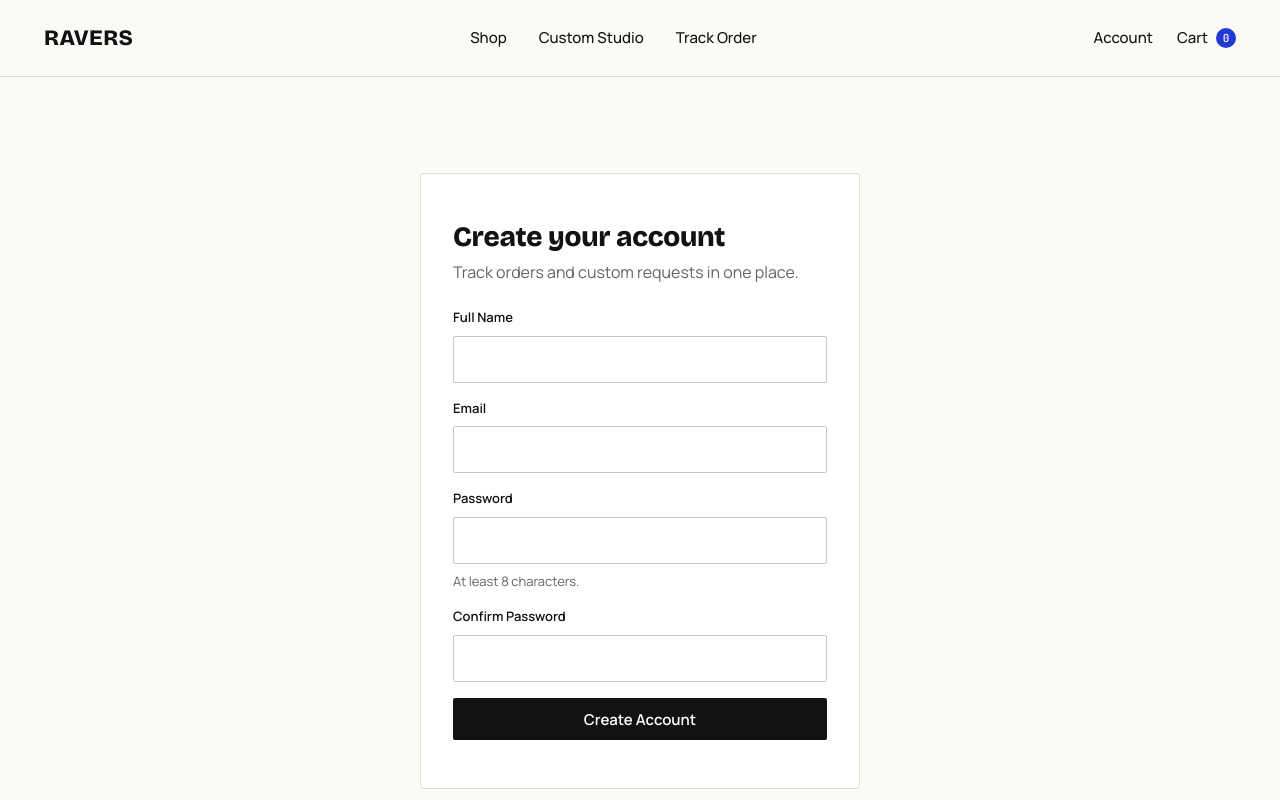
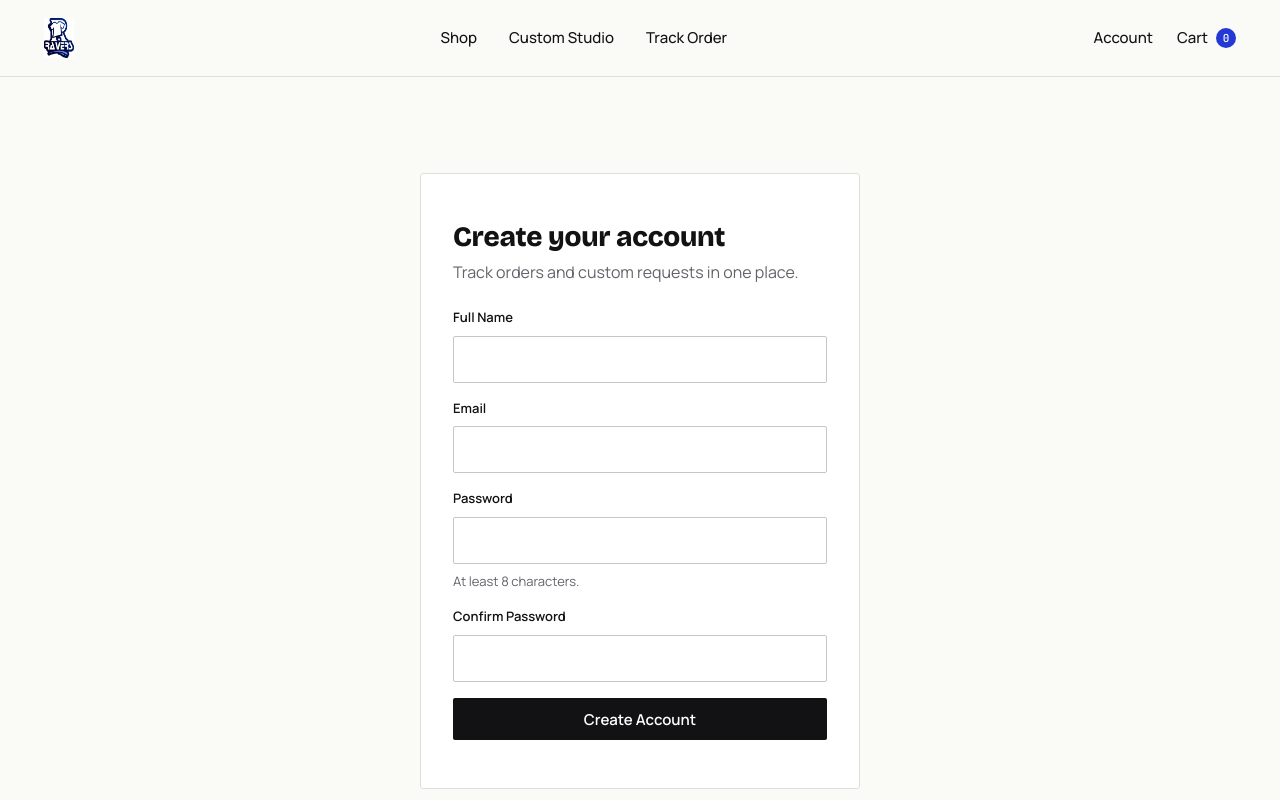
Before and after one commit to niyiartz24/ravers-commerce, a plain HTML site: page client/register.html in a window 1280 px wide. Shown: the top 800 px of the page. Drawn offline with nearby package versions, Linux system fonts and the light colour scheme.

Commit message:
Replace text logo with image logo in header

```diff
--- a/client/register.html
+++ b/client/register.html
@@ -13,7 +13,7 @@
 
 <header class="site-header">
   <div class="container site-header__inner">
-    <a href="index.html" class="wordmark">RAVERS</a>
+    <a href="index.html" class="wordmark"><img src="IMG-20260727-WA0908.jpg" width="30px" height="40px"></a>
     <nav class="main-nav" id="main-nav">
       <a href="shop.html">Shop</a>
       <a href="custom.html">Custom Studio</a>
```
